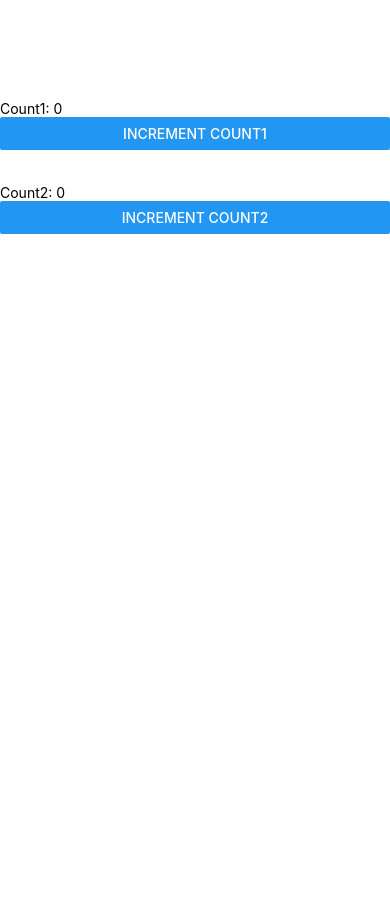
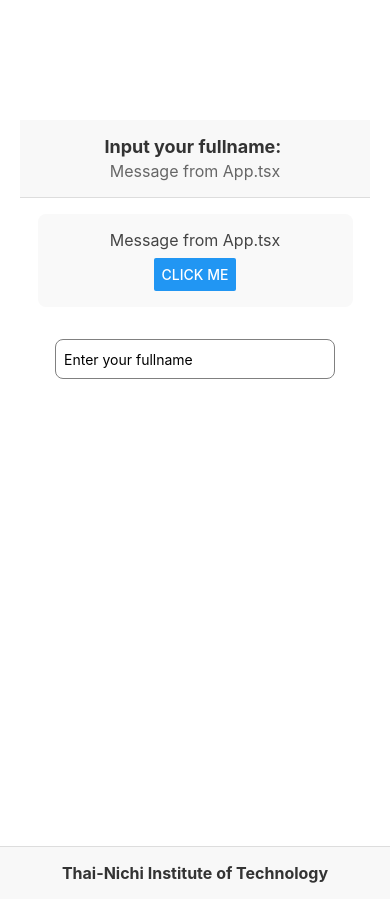
Before and after one commit to rujee0625/2113210625_ReactNative, a React Native app: screen / in a window 390 px wide. Before the commit the page ends 844 px from the top, so only its background shows below. Built offline with nearby package versions, Linux system fonts and the light colour scheme.

Commit message:
TextInput Practice 1

```diff
--- a/App.tsx
+++ b/App.tsx
@@ -1,14 +1,43 @@
-import React from "react";
+import React, {useState, useEffect} from "react";
+import { StatusBar } from "expo-status-bar";
 import { StyleSheet, Text, TextInput, View, ComponentProvider, Alert} from "react-native";
-import ProfileScreen from "./components/ProfileScreen";
-import Login from "./components/Login";
-import ExampleEffect from "./components/ExampleEffect";
+import AppHeader from "./components/AppHeader";
+import AppFooter from "./components/AppFooter";
+import Content from "./components/Content";
+import { stylesPractice, styles } from "./Styles/styles";
 
 export default function App(): React.JSX.Element {
 
+  // const title = "Message from App.tsx";
+  const [fullname,setFullname] = useState('');
+  const [message,setMessage] = useState('Message from App.tsx');
+  const [footermessage,setFooterMessage] = useState('Thai-Nichi Institute of Technology');
+
+  useEffect(() =>{
+    console.log("Componet has mounted");
+  },[]);
+
+  useEffect(() =>{
+    console.log(`Fullname has changed to: ${fullname}`);
+  },[fullname]); //This will run whenever 'fullname' changes
+
+  const handleButtonClick = () => {
+    Alert.alert("Hello",`Input your fullname : ${fullname}`);
+  }
+
   return (
-    <View >
-      <ExampleEffect/>
+    <View style={styles.container}>
+      <AppHeader fullname = {fullname} message = {message}/>
+
+      {/* <Content message = {message} fullname={fullname}/> */}
+      <Content message = {message} onButtonClick={handleButtonClick}/>
+      <AppFooter footerMessage = {footermessage}/>
+      <TextInput
+        style = {stylesPractice.input}
+        placeholder="Enter your fullname"
+        value = {fullname}
+        onChangeText = {setFullname}
+      />
     </View>
   );
 }
--- a/components/AppHeader.tsx
+++ b/components/AppHeader.tsx
@@ -9,12 +9,10 @@ interface AppHeaderProps {
 
 const AppHeader = ({ fullname, message }: AppHeaderProps): React.JSX.Element => {
   return (
-    <View >
       <View style={stylesPractice.header}>
         <Text style={stylesPractice.headerText}>Input your fullname: {fullname}</Text>
         <Text style={stylesPractice.subtitleText}>{message}</Text>
       </View>
-    </View>
   );
 };
 
```
